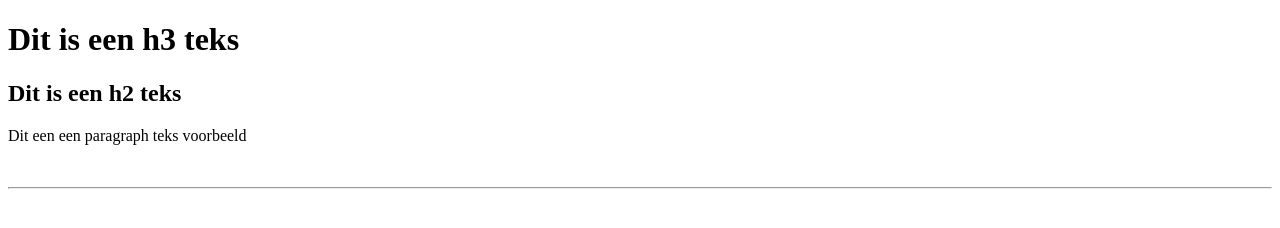
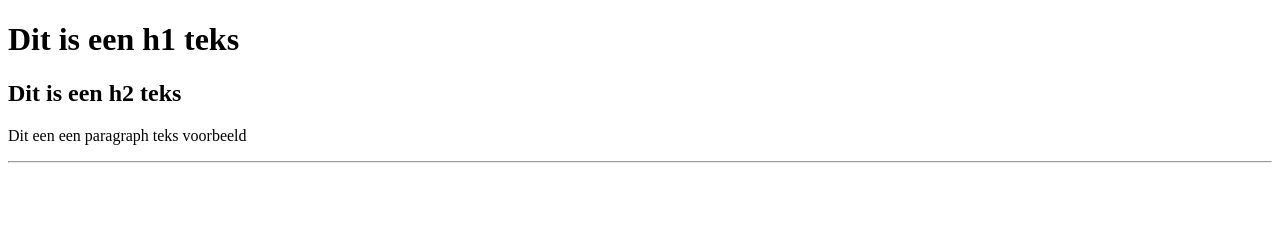
Before and after one commit to Jayh01/1e-html-opdracht, a plain HTML site: page index.html in a window 1280 px wide. Drawn offline with Linux system fonts and the light colour scheme.

Commit message:
Update index.html

```diff
--- a/index.html
+++ b/index.html
@@ -5,10 +5,9 @@
     <title>1e webpagina</title>
 </head>
 <body>
-    <H1>Dit is een h3 teks</H1>
+    <H1>Dit is een h1 teks</H1>
     <H2> Dit is een h2 teks</H2>
     <p> Dit een een paragraph teks voorbeeld </p>
-    <br>
     <hr>
 </body>
 </html>
```
